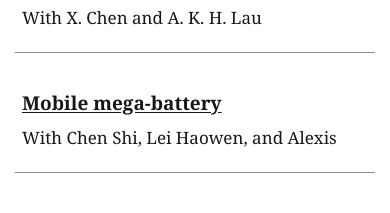
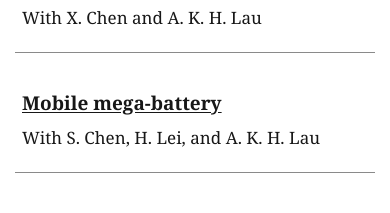
Before and after one commit to Amoylimee/Amoylimee.github.io, a plain HTML site: page research.html in a window 390 px wide. Shown: the part 1113-1326 px from the top of the page. Drawn offline with Linux system fonts and the light colour scheme.

Commit message:
Align mobile mega-battery author names

```diff
--- a/research.html
+++ b/research.html
@@ -118,7 +118,7 @@
 
         <article class="work-entry">
           <h3>Mobile mega-battery</h3>
-          <p class="paper-authors">With Chen Shi, Lei Haowen, and Alexis</p>
+          <p class="paper-authors">With S. Chen, H. Lei, and A. K. H. Lau</p>
         </article>
       </section>
 
```
